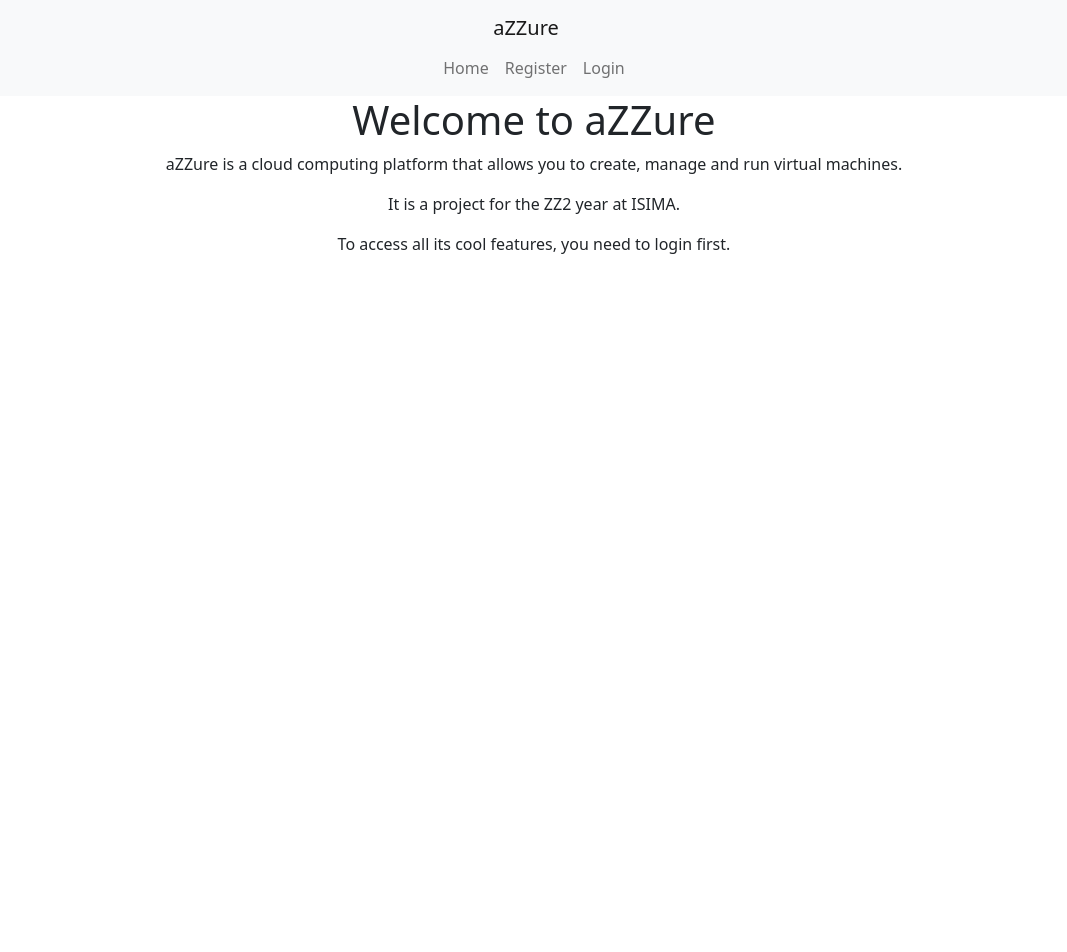
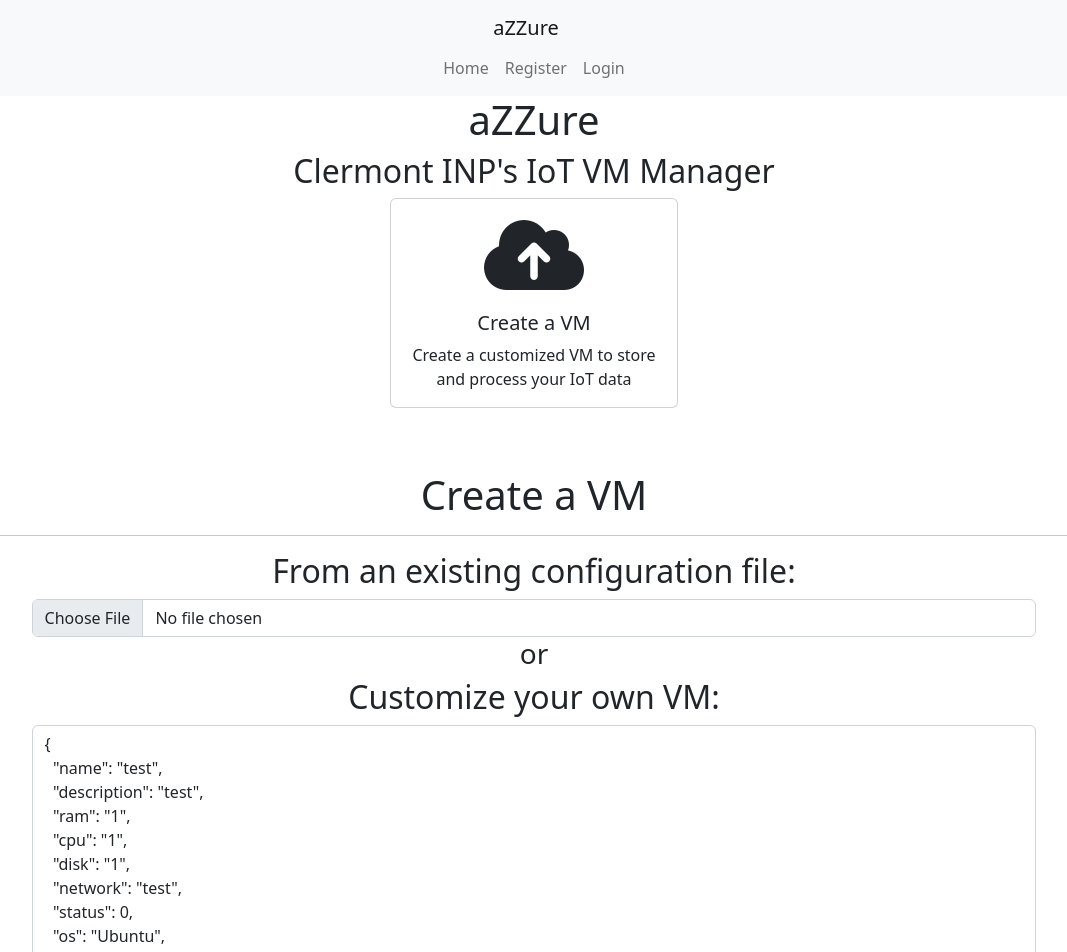
Before and after one commit to belkhiritaha/projet-ZZ2-F5, a React (Create React App) app in the folder azzure/: page /create/1 in a window 1280 px wide. Shown: the top 952 px of the page, without its empty margins (106-1173 px from the left). Before the commit the page ends 800 px from the top, so only its background shows below. Built offline with nearby package versions, Linux system fonts and the light colour scheme.

Commit message:
removed jsoneditor dependency and cleaned erros

```diff
--- a/azzure/package.json
+++ b/azzure/package.json
@@ -7,8 +7,6 @@
     "@testing-library/react": "^13.4.0",
     "@testing-library/user-event": "^13.5.0",
     "bootstrap": "^5.2.2",
-    "jsoneditor": "^9.9.2",
-    "jsoneditor-react": "^3.1.2",
     "jsonwebtoken": "^8.5.1",
     "mongoose": "^6.7.2",
     "react": "^18.2.0",
--- a/azzure/src/create.js
+++ b/azzure/src/create.js
@@ -1,13 +1,9 @@
 import React, { useState } from 'react';
-import Card from 'react-bootstrap/Card';
-import Collapse from 'react-bootstrap/Collapse';
 import Form from 'react-bootstrap/Form';
 import { Button } from 'react-bootstrap';
-import UploadForm, { Switch } from './form';
-import { JsonEditor as Editor } from 'jsoneditor-react';
+import UploadForm from './form';
 
 
-import 'jsoneditor-react/es/editor.min.css';
 import './card.css'
 import './create.css'
 
@@ -17,14 +13,13 @@
     const [state, setConfig] = useState({
         name: "test",
         description: "test",
-        ram: "test",
-        cpu: "test",
-        disk: "test",
+        ram: "1",
+        cpu: "1",
+        disk: "1",
         network: "test",
         status: 0,
         os: "Ubuntu",
-        services: [],
-        owner: props.user.id,
+        services: ["ssh"],
     });
 
     console.log("state", state);
@@ -47,18 +42,17 @@
         console.log(state.services);
     }
 
-    function getCurrentConfig() {
-        // return state to string
-        console.log(JSON.stringify(state));
-        return JSON.stringify(state);
-    }
 
-    function onsubmit(event, id) {
+    function onSubmitManual(event, id) {
         event.preventDefault();
-        console.log("submitted");
 
-        // check if VMram, VMcpu, VMdisk are numbers and if all fields are filled
-        if (isNaN(state.ram) || isNaN(state.cpu) || isNaN(state.disk)  || state.name === "" || state.description === "" || state.network === "" || state.os === "") {
+        // get textarea value
+        const textarea = document.getElementById("jsonFormTextArea").value;
+        console.log(textarea);
+        let jsonData = JSON.parse(textarea);
+        console.log(jsonData);
+
+        if (jsonData.name === "" || jsonData.description === "" || jsonData.ram === "" || jsonData.cpu === "" || jsonData.disk === "" || jsonData.network === "" || jsonData.os === "") {
             document.getElementById(id).classList.add("shake");
 
             // add p element with error message
@@ -76,13 +70,55 @@
             return false;
         }
         else {
-            // // send to localhost:8000
-            if (document.cookie) {
-                console.log(document.cookie);
-                // get cookie
             const sessionCookie = document.cookie.split('; ').find(row => row.startsWith('sessionCookie='));
             const cookieValue = sessionCookie.split('=')[1];
-                console.log("this is the current state ",JSON.stringify(state));
+            console.log("sending this data: ", JSON.stringify(jsonData));
+            fetch(`http://localhost:8001/api/users/${props.user.id}/vms`, {
+                method: 'POST',
+                headers: {
+                    "Content-Type": "application/json",
+                    "Authorization": `Bearer ${cookieValue}`
+                },
+                body: JSON.stringify(jsonData)
+            })
+                .then(response => response.json())
+                .then(data => {
+                    console.log("recieved this data: ", data);
+                })
+                .catch(error => {
+                    console.log("error: ", error);
+                });
+        }
+        console.log(state);
+        return true;
+    }
+
+
+    function onsubmit(event, id) {
+        event.preventDefault();
+
+        // check if VMram, VMcpu, VMdisk are numbers and if all fields are filled
+        if (isNaN(state.ram) || isNaN(state.cpu) || isNaN(state.disk) || state.name === "" || state.description === "" || state.network === "" || state.os === "") {
+            document.getElementById(id).classList.add("shake");
+
+            // add p element with error message
+            document.getElementById("error").innerHTML = "Please fill all fields with valid values";
+            setTimeout(() => {
+                document.getElementById(id).classList.remove("shake");
+            }
+                , 500);
+
+            setTimeout(() => {
+                document.getElementById("error").innerHTML = "";
+            }
+                , 5000);
+
+            return false;
+        }
+        else {
+            const sessionCookie = document.cookie.split('; ').find(row => row.startsWith('sessionCookie='));
+            const cookieValue = sessionCookie.split('=')[1];
+            console.log("sending this data: ", JSON.stringify(state));
             fetch(`http://localhost:8001/api/users/${props.user.id}/vms`, {
                 method: 'POST',
                 headers: {
@@ -99,13 +135,7 @@
                     console.log(error);
                 });
         }
-            else {
-                console.log("no cookie");
-            }
-        }
-        console.log(state);
         return true;
-
     }
 
     return (
@@ -115,18 +145,20 @@
             <div style={{ width: "80%", margin: "auto", textAlign: "center", justifyContent: "space-between" }}>
                 <h2>From an existing configuration file:</h2>
                 <UploadForm style={{ margin: "5%" }} />
-                <Editor
-                    value={state}
-                    onChange={
-                        (value) => {
-                            console.log(value);
-                            setConfig(value);
-                        }
-                    }
-                />
+                <h3> or </h3>
+                <h2>Customize your own VM:</h2>
+
+                <Form>
+                <Form.Group className="mb-3" controlId="jsonFormTextArea">
+                    <Form.Control as="textarea" defaultValue={JSON.stringify(state, null, 2)}
+                                 placeholder="Insert a valid JSON config" rows={15} />
+                </Form.Group>
+                </Form>
+
+
                 <Button id="button" onClick={
                     (event) => {
-                        onsubmit(event, "button");
+                        onSubmitManual(event, "button");
                     }
                 }
                     style={{ margin: "5%" }} variant="primary" type="submit">
--- a/azzure/src/mainbar.js
+++ b/azzure/src/mainbar.js
@@ -1,4 +1,4 @@
-import React, { useState, useTransition } from 'react';
+import React, { useState } from 'react';
 import Col from 'react-bootstrap/Col';
 import Row from 'react-bootstrap/Row';
 import Container from 'react-bootstrap/Container';
@@ -9,13 +9,6 @@
 import CreateForm from './create';
 import Manage from './manage';
 
-function MainbarItem(props) {
-    return (
-        <Col class={props.class}>
-            <a href={props.link}>{props.name}</a>
-        </Col>
-    );
-}
 
 function Mainbar(props) {
     // shown menu state
@@ -39,9 +32,6 @@
             setMenu('home');
     }
 
-    const rowContent = [];
-    // menu items
-
 
     function CardItem(props) {
 
@@ -54,26 +44,23 @@
                 setMenu("home");
             }
             else {
-                if (id == 1) {
+                if (id === 1) {
                     setMenu('create');
                 }
-                else if (id == 2) {
+                else if (id === 2) {
                     setMenu('manage');
                 }
-                else if (id == 3) {
+                else if (id === 3) {
                     setMenu('run');
                 }
-                else if (id == 4) {
+                else if (id === 4) {
                     setMenu('view');
                 }
-                else if (id == 5) {
+                else if (id === 5) {
                     setMenu('dashboard');
                 }
             }
         }
-
-
-        const nbItems = props.nbFields;
 
         return (
             <Card onClick={() => { handleCardClick(props.card_id) }} style={{ width: '18rem', margin: 'auto', textAlign: 'center' }}>
@@ -86,15 +73,15 @@
         );
     }
 
-    let isHomeActive = (menu == 'home');
-    let isCreateActive = (menu == 'create');
-    let isManageActive = (menu == 'manage');
-    let isRunActive = (menu == 'run');
-    let isViewActive = (menu == 'view');
-    let isDashboardActive = (menu == 'dashboard');
+    let isHomeActive = (menu === 'home');
+    let isCreateActive = (menu === 'create');
+    let isManageActive = (menu === 'manage');
+    let isRunActive = (menu === 'run');
+    let isViewActive = (menu === 'view');
+    let isDashboardActive = (menu === 'dashboard');
 
     // if user undefined, show login and register
-    if (props.user == undefined) {
+    if (props.user === undefined) {
         return (
             <Container>
                 <Row>
```
Also changed, not shown: 1 other file (tests, documents, lock files or other folders). Lines whose indentation alone changed are shown as unchanged.
